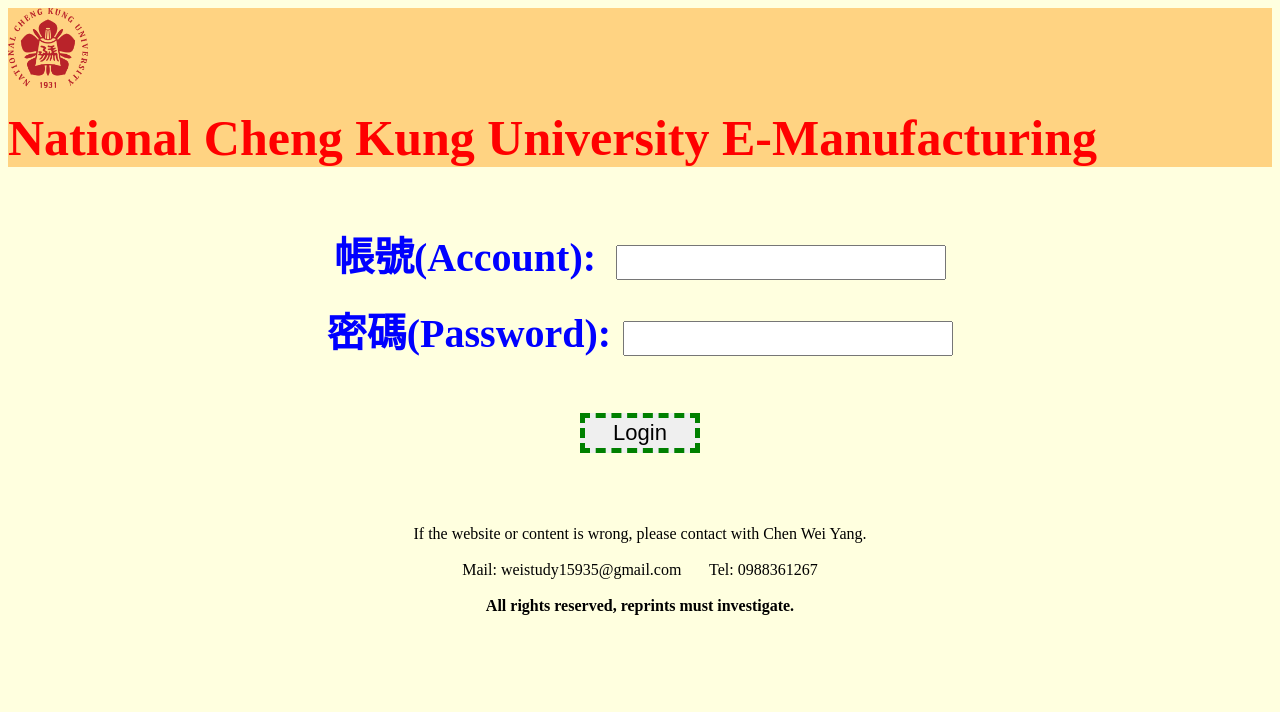
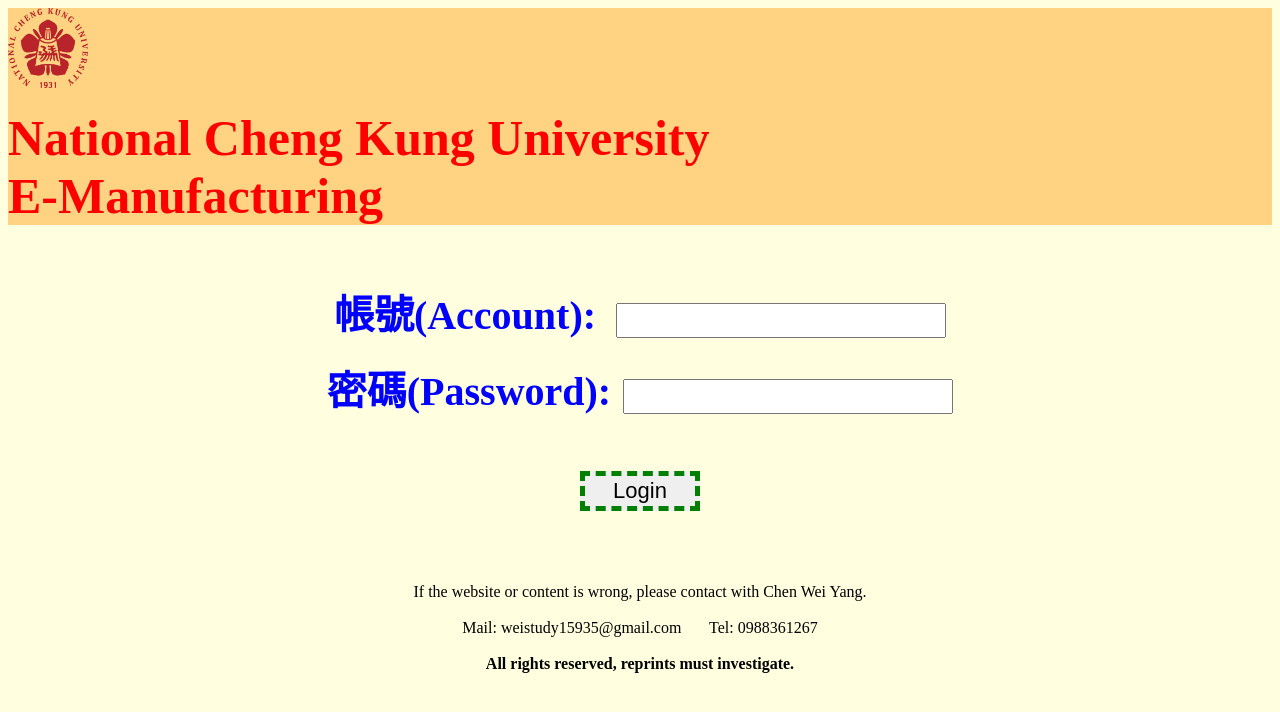
Before and after one commit to antony15935/e-ncku-login, a plain HTML site: page index.html in a window 1280 px wide. Drawn offline with Linux system fonts and the light colour scheme.

Commit message:
Update index.html

```diff
--- a/index.html
+++ b/index.html
@@ -9,7 +9,7 @@
 
 
 
-<div style="background-color:#FFD382"><img src="school.png" id="n" width="80" height="80" alt=""><h1><b style="color:red; font-size:50px;">National Cheng Kung University E-Manufacturing</b></h1></div>
+<div style="background-color:#FFD382"><img src="school.png" id="n" width="80" height="80" alt=""><h1><b style="color:red; font-size:50px;">National Cheng Kung University <br> E-Manufacturing</b></h1></div>
 
 <div style="text-align:center">
 <br><br>
```
